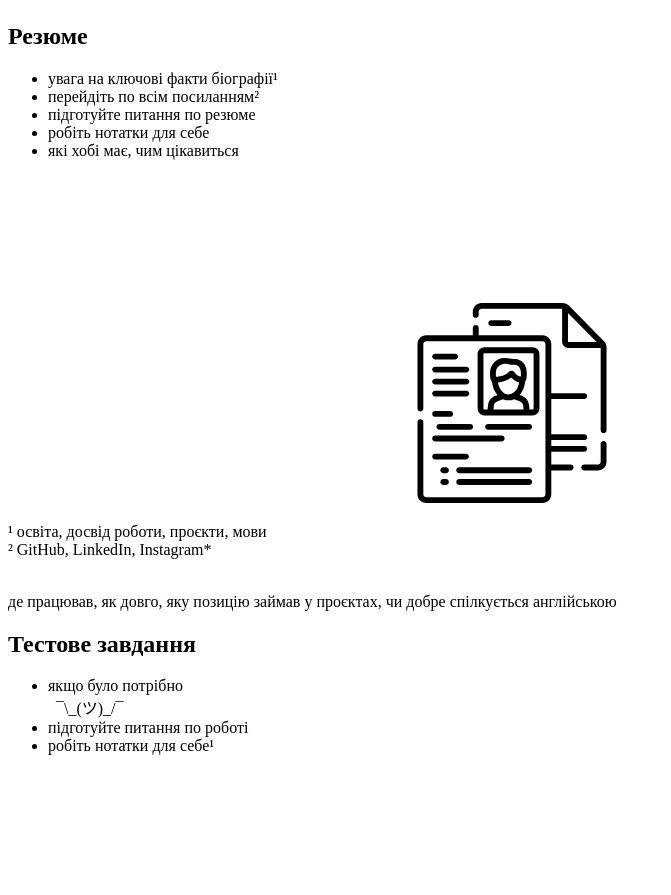
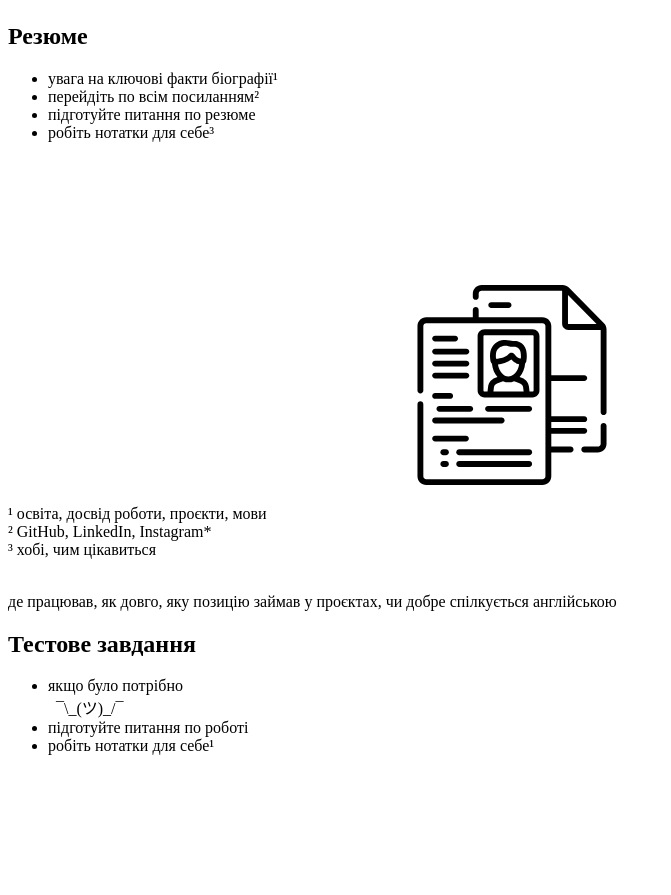
Before and after one commit to AntonShevchuk/interview-for-interviewer, a plain HTML site: page index.html in a window 1280 px wide. Shown: the part 1640-2535 px from the top of the page, without its empty margins (0-671 px from the left). Drawn offline with nearby package versions, Linux system fonts and the light colour scheme; a script that the page names is missing.

```diff
--- a/index.html
+++ b/index.html
@@ -91,8 +91,7 @@
             <li>увага на ключові факти біографії¹</li>
             <li>перейдіть по всім посиланням²</li>
             <li>підготуйте питання по резюме</li>
-            <li>робіть нотатки для себе</li>
-            <li>які хобі має, чим цікавиться</li>
+            <li>робіть нотатки для себе³</li>
         </ul>
         <div>
             <svg height="200" width="200" viewBox="0 0 512 512" xmlns="http://www.w3.org/2000/svg">
@@ -137,9 +136,10 @@
             </svg>
         </div>
     </div>
-    <p class="note place bottom">
+    <p class="note">
         ¹ освіта, досвід роботи, проєкти, мови<br/>
         ² GitHub, LinkedIn, Instagram*<br/>
+        ³ хобі, чим цікавиться<br/>
         <br/>
     </p>
     <style>
@@ -515,7 +515,7 @@
             <li>англійська³</li>
         </ul>
     </div>
-    <p class="note">
+    <p class="note next">
         ¹ дуже обережно, або не треба<br/>
         ² набагато кращий варіант<br/>
         ³ згідно з вимогами вакансії<br/>
```
